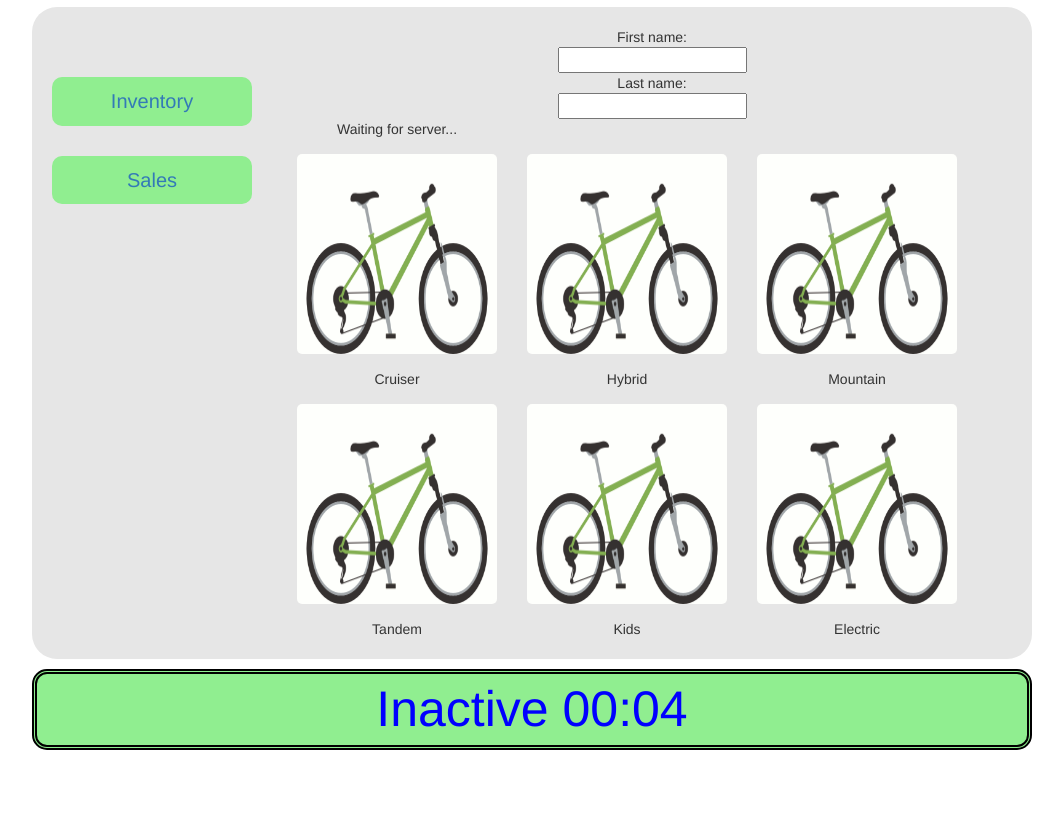
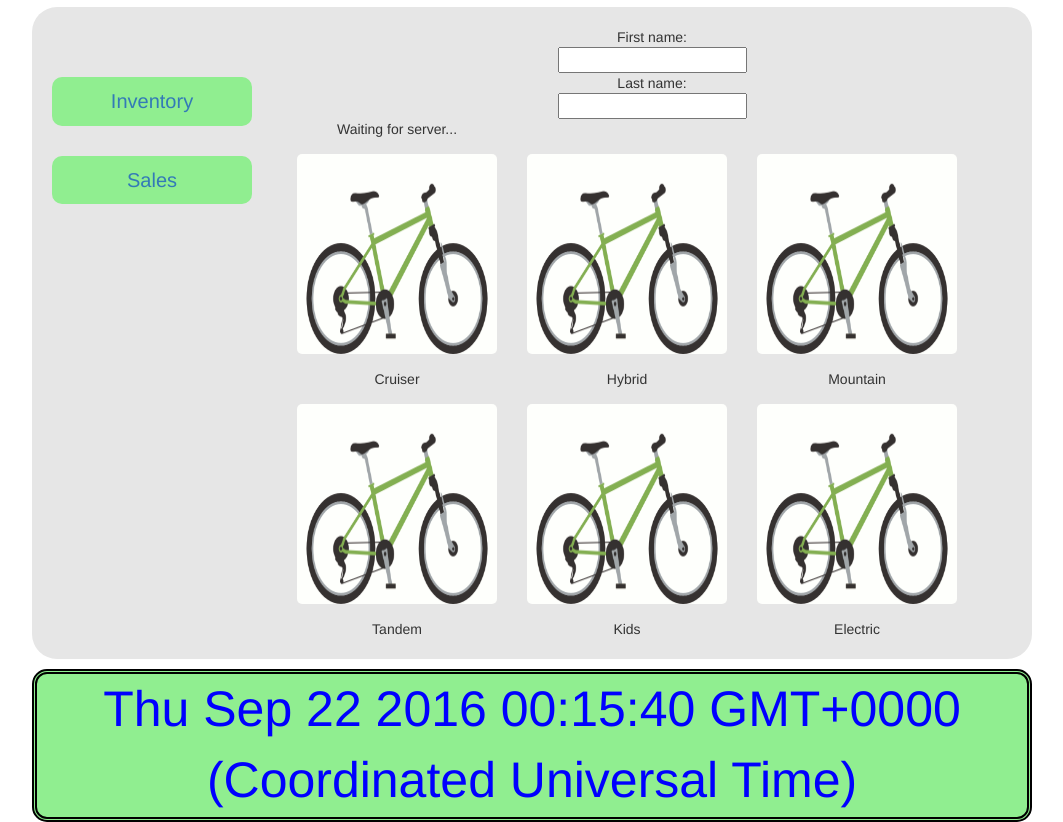
Before and after one commit to jackymyh/bikeshop_frontend, a plain HTML site: page index.html in a window 1280 px wide. Shown: the part 116-938 px from the top of the page, without its empty margins (108-1171 px from the left). Before the commit the page ends 866 px from the top, so only its background shows below. Drawn offline with nearby package versions, Linux system fonts and the light colour scheme; no server answers.

Commit message:
show date

```diff
--- a/index.html
+++ b/index.html
@@ -27,7 +27,7 @@
 </head>
 
 
-<body onload="timeOut()">
+<body>
     <div id="centerContainer">
         <div id="header">
             <h2>Bike Shop</h2>
--- a/js/main.js
+++ b/js/main.js
@@ -37,6 +37,7 @@ var totalPrice = 0;
 
 document.addEventListener("DOMContentLoaded", function(event) {
 
+	showTime();
 	resetOrder();
 	hideRemoveButton();
   	//Escape key to close modal
@@ -102,25 +103,10 @@ function removeFromCart(productName) {
 	timeOut();
 }
 
-function timeOut() {
-	startTimer(0);
-}
-
-// Inactive timer
-function startTimer(duration, display) {
-	var timer = duration, minutes, seconds;
-	inactiveTimer = setInterval(function () {
-		minutes = parseInt(timer / 60, 10);
-		seconds = parseInt(timer % 60, 10);
-
-		minutes = minutes < 10 ? "0" + minutes : minutes;
-		seconds = seconds < 10 ? "0" + seconds : seconds;
-
-		document.getElementById("footer").innerHTML="Inactive " + minutes + ":" + seconds;
-
-		if (++timer < 0) {
-			timer = duration;
-		}
+function showTime(duration) {
+	timer = setInterval(function () {
+		var date = Date();
+		document.getElementById("footer").innerHTML = date;
 	}, 1000);
 }
 
```
